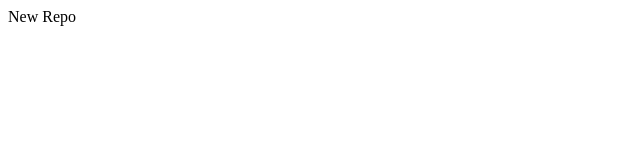
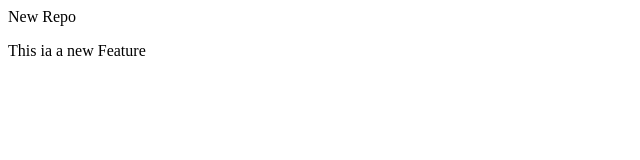
Before and after one commit to Shankar-794/LocalRepo, a plain HTML site: page index.html in a window 1280 px wide. Shown: the whole page, without its empty margins (0-640 px from the left). Drawn offline with Linux system fonts and the light colour scheme.

Commit message:
add new feature

```diff
--- a/index.html
+++ b/index.html
@@ -1 +1,3 @@
 <p>New Repo</p>
+
+<p>This ia a new Feature</p>
```
